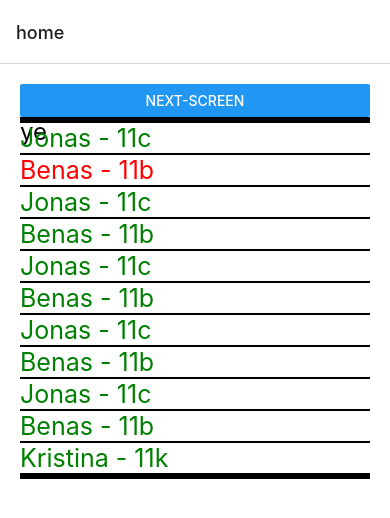
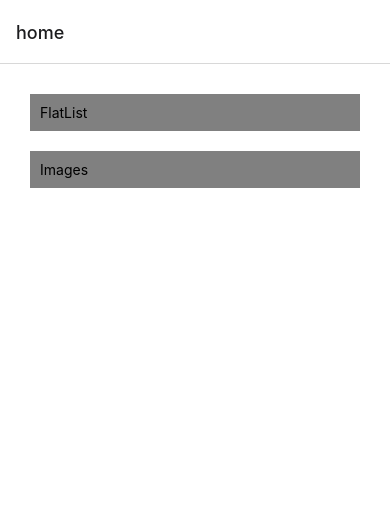
Before and after one commit to Vokietislt/academy-kids, a React Native app: screen /home in a window 390 px wide. Shown: the top 518 px of the page. Built offline with nearby package versions, Linux system fonts and the light colour scheme.

Commit message:
16 pamoka

```diff
--- /dev/null
+++ b/Screens/FlatListas.js
@@ -0,0 +1,93 @@
+import react, { useState } from "react";
+import { FlatList, Text, TextInput, View, ScrollView, Button, Platform, TouchableOpacity, TouchableHighlight } from 'react-native';
+const FlatListas = ({ navigation }) => {
+
+    const [text, setText] = useState('')
+    const [input, setInput] = useState('')
+    const [count, setCount] = useState(1)
+    const data = {
+        items: [
+            {
+                name: 'Krica',
+                klase: '11c'
+            },
+
+            {
+                name: 'Benas',
+                klase: '11b'
+            },
+            {
+                name: 'Jonas',
+                klase: '11c'
+            },
+
+            {
+                name: 'Benas',
+                klase: '11b'
+            },
+            {
+                name: 'Jonas',
+                klase: '11c'
+            },
+
+            {
+                name: 'Benas',
+                klase: '11b'
+            },
+
+        ]
+    }
+
+    return (
+        <View style={{ backgroundColor: 'white', flex: 1, padding: 20 }}>
+            <Button title={'back'} onPress={() => {
+                navigation.pop()
+            }} />
+            <PropsFunkcija data={data} />
+        </View>
+
+    )
+}
+export default FlatListas
+
+
+const PropsFunkcija = (props) => {
+
+    const Press = (item) => {
+        console.log(item)
+    }
+    const style = {
+        separator: {
+            backgroundColor: 'black'
+        }
+    }
+    return (
+        <View>
+            <FlatList
+                ItemSeparatorComponent={
+                    Platform.OS !== 'android' &&
+                    (({ highlighted }) => (
+                        <View
+                            style={[
+                                style.separator,
+                                highlighted && { marginLeft: 0 }
+                            ]}
+                        />
+                    ))
+                }
+                data={props.data.items}
+                renderItem={({ item, index, separators }) => (
+                    <TouchableHighlight
+                        key={item.name + index}
+                        onPress={() => Press(item)}
+                        onShowUnderlay={separators.highlight}
+                        onHideUnderlay={separators.unhighlight}>
+                        <View style={{ backgroundColor: 'white' }}>
+                            <Text>{item.name}</Text>
+                        </View>
+                    </TouchableHighlight>
+                )}
+            />
+        </View>
+    )
+}
--- a/Screens/Images.js
+++ b/Screens/Images.js
@@ -1,93 +1,12 @@
-import react, { useState } from "react";
-import { FlatList, Text, TextInput, View, ScrollView, Button, Platform, TouchableOpacity, TouchableHighlight } from 'react-native';
-const Images = ({ navigation }) => {
 
-    const [text, setText] = useState('')
-    const [input, setInput] = useState('')
-    const [count, setCount] = useState(1)
-    const data = {
-        items: [
-            {
-                name: 'Krica',
-                klase: '11c'
-            },
+import { View,Text } from "react-native"
+const Images = ()=>{
 
-            {
-                name: 'Benas',
-                klase: '11b'
-            },
-            {
-                name: 'Jonas',
-                klase: '11c'
-            },
+    return(
 
-            {
-                name: 'Benas',
-                klase: '11b'
-            },
-            {
-                name: 'Jonas',
-                klase: '11c'
-            },
-
-            {
-                name: 'Benas',
-                klase: '11b'
-            },
-
-        ]
-    }
-
-    return (
-        <View style={{ backgroundColor: 'white', flex: 1, padding: 20 }}>
-            <Button title={'back'} onPress={() => {
-                navigation.pop()
-            }} />
-            <PropsFunkcija data={data} />
+        <View>
+            <Text>paveksliuku ekranas</Text>
         </View>
-
     )
 }
 export default Images
-
-
-const PropsFunkcija = (props) => {
-
-    const Press = (item) => {
-        console.log(item)
-    }
-    const style = {
-        separator: {
-            backgroundColor: 'black'
-        }
-    }
-    return (
-        <View>
-            <FlatList
-                ItemSeparatorComponent={
-                    Platform.OS !== 'android' &&
-                    (({ highlighted }) => (
-                        <View
-                            style={[
-                                style.separator,
-                                highlighted && { marginLeft: 0 }
-                            ]}
-                        />
-                    ))
-                }
-                data={props.data.items}
-                renderItem={({ item, index, separators }) => (
-                    <TouchableHighlight
-                        key={item.name + index}
-                        onPress={() => Press(item)}
-                        onShowUnderlay={separators.highlight}
-                        onHideUnderlay={separators.unhighlight}>
-                        <View style={{ backgroundColor: 'white' }}>
-                            <Text>{item.name}</Text>
-                        </View>
-                    </TouchableHighlight>
-                )}
-            />
-        </View>
-    )
-}
--- a/Screens/home.js
+++ b/Screens/home.js
@@ -1,19 +1,32 @@
 import react, { useState } from "react";
-import { FlatList, Text, TextInput, View, ScrollView, Button } from 'react-native';
+import { FlatList, Text, TextInput, View, ScrollView, TouchableOpacity } from 'react-native';
 const Home = ({ navigation }) => {
 
     const [text, setText] = useState('')
     const [input, setInput] = useState('')
     const [count, setCount] = useState(1)
 
+    const styles = {
+        btn: {
+            margin: 10,
+            padding: 10,
+            backgroundColor: 'grey',
+
+        },
+        btnText: { justifyContent: 'center' }
+    }
     return (
         <View style={{ backgroundColor: 'white', flex: 1, padding: 20 }}>
 
-            <Button title={'next-Screen'} onPress={() => {
-                navigation.navigate('images')
-            }} />
-            <PropsFunkcija data={data} />
-        </View>
+            <TouchableOpacity style={styles.btn} onPress={() => {
+                navigation.navigate('flat')
+            }} ><Text style={styles.btnText}>FlatList</Text></TouchableOpacity>
+
+            <TouchableOpacity style={styles.btn} onPress={() => {
+                navigation.navigate('image')
+            }} ><Text style={styles.btnText}>Images</Text></TouchableOpacity>
+
+        </View >
     )
 }
 export default Home
--- a/navigation/LoginNavigator.js
+++ b/navigation/LoginNavigator.js
@@ -2,14 +2,16 @@ import React from 'react';
 import { NavigationContainer } from '@react-navigation/native';
 import { createNativeStackNavigator } from '@react-navigation/native-stack';
 import Home from '../Screens/home.js'
-import Images from '../Screens/Images'
+import FlatListas from '../Screens/FlatListas'
+import Images from '../Screens/Images.js';
 const Stack = createNativeStackNavigator();
 const LoginStack = () => {
   return (
     <NavigationContainer >
         <Stack.Navigator  >
             <Stack.Screen name="home" component={Home} />
-            <Stack.Screen name="images" component={Images} />
+            <Stack.Screen name="flat" component={FlatListas} />
+            <Stack.Screen name="image" component={Images} />
         </Stack.Navigator>
     </NavigationContainer >
   )
```
